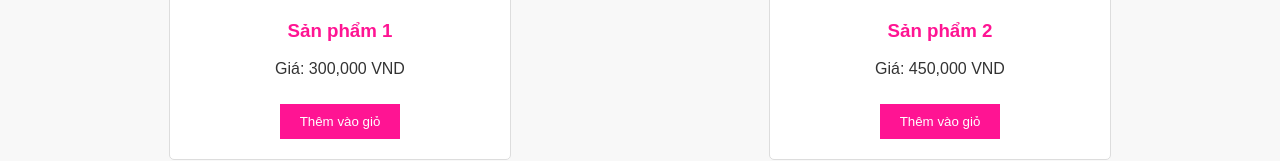
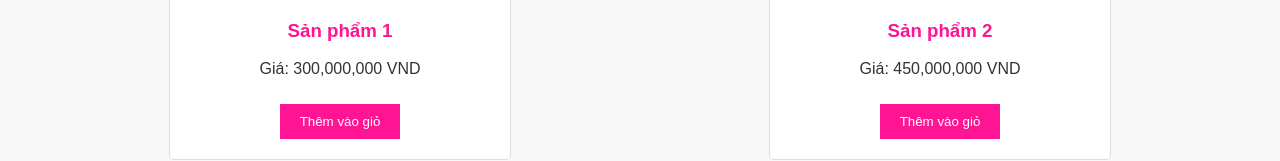
Before and after one commit to dthson01/my-cosmetics-shop, a plain HTML site: page index.html in a window 1280 px wide. Shown: the part 510-671 px from the top of the page. Drawn offline with Linux system fonts and the light colour scheme.

Commit message:
Update index.html

```diff
--- a/index.html
+++ b/index.html
@@ -23,13 +23,13 @@
                 <div class="product">
                     <img src="./Anh-1.jpg" alt="Mỹ phẩm 1">
                     <h3>Sản phẩm 1</h3>
-                    <p>Giá: 300,000 VND</p>
+                    <p>Giá: 300,000,000 VND</p>
                     <button>Thêm vào giỏ</button>
                 </div>
                 <div class="product">
                     <img src="Anh-2.jpg" alt="Mỹ phẩm 2">
                     <h3>Sản phẩm 2</h3>
-                    <p>Giá: 450,000 VND</p>
+                    <p>Giá: 450,000,000 VND</p>
                     <button>Thêm vào giỏ</button>
                 </div>
                 <!-- Thêm nhiều sản phẩm khác theo cách tương tự -->
```
